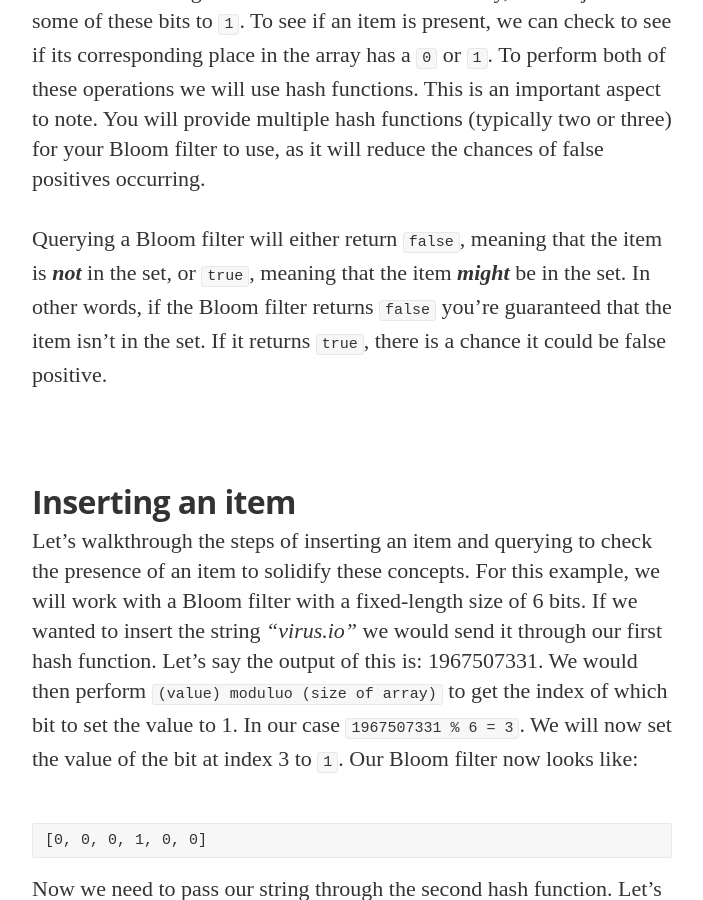
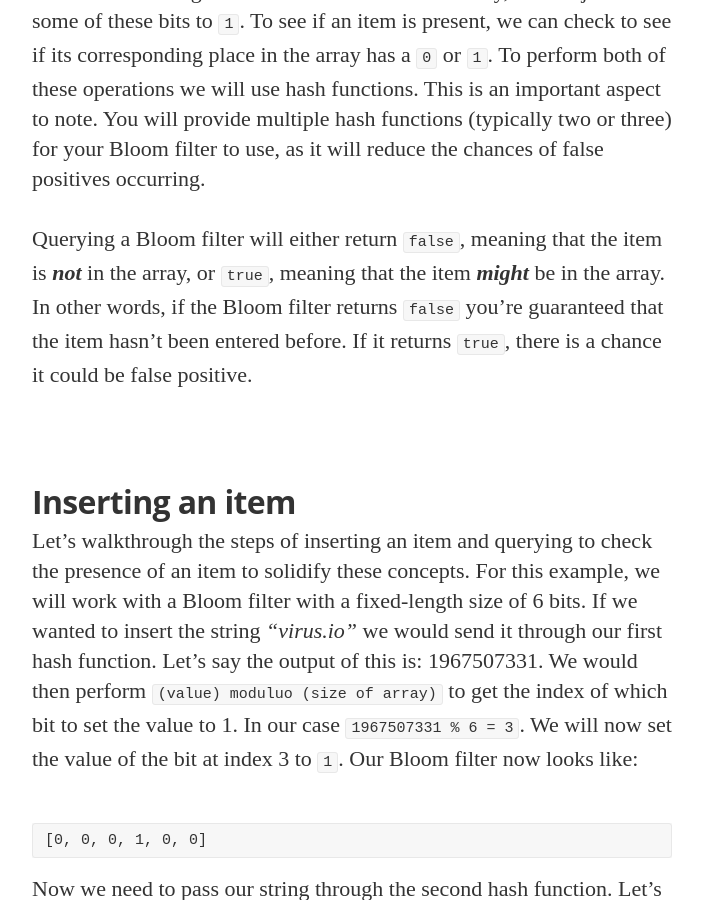
Before and after one commit to nathankrishnan/nathankrishnan.github.io, a Jekyll site: the page built from _posts/2017-03-18-bloomfilter.md, in a window 1280 px wide and 900 px high, scrolled down 1924 px. Shown: the whole window, without its empty margins (288-991 px from the left). Built offline with Jekyll 4.4.1, drawn with Linux system fonts in a browser that asks for light colours; nearby versions of some CDN libraries; some web fonts are replaced; comment, search, counter and statistics services are not loaded.

Commit message:
small wording corrections

````diff
--- a/_posts/2017-03-18-bloomfilter.md
+++ b/_posts/2017-03-18-bloomfilter.md
@@ -32,7 +32,7 @@ A Bloom filter can be conceptually thought of as a fixed-length array of bits.
 
 Instead of inserting the value of an item into the array, we can just set some of these bits to ```1```.  To see if an item is present, we can check to see if its corresponding place in the array has a ```0``` or ```1```. To perform both of these operations we will use hash functions.  This is an important aspect to note.  You will provide multiple hash functions (typically two or three) for your Bloom filter to use, as it will reduce the chances of false positives occurring.
 
-Querying a Bloom filter will either return ```false```, meaning that the item is ***not*** in the set, or ```true```, meaning that the item ***might*** be in the set. In other words, if the Bloom filter returns ```false``` you're guaranteed that the item isn't in the set.  If it returns ```true```, there is a chance it could be false positive.
+Querying a Bloom filter will either return ```false```, meaning that the item is ***not*** in the array, or ```true```, meaning that the item ***might*** be in the array. In other words, if the Bloom filter returns ```false``` you're guaranteed that the item hasn't been entered before.  If it returns ```true```, there is a chance it could be false positive.
 
 # Inserting an item
 Let's walkthrough the steps of inserting an item and querying to check the presence of an item to solidify these concepts. For this example, we will work with a Bloom filter with a fixed-length size of 6 bits.  If we wanted to insert the string *"virus.io"* we would send it through our first hash function.  Let's say the output of this is: 1967507331.  We would then perform ```(value) moduluo (size of array)``` to get the index of which bit to set the value to 1. In our case ```1967507331 % 6 = 3```.  We will now set the value of the bit at index 3 to ```1```.  Our Bloom filter now looks like:
@@ -72,13 +72,13 @@ public class BloomFilter<T> {
         self.hashFunctions = hashFunctions
     }
 
-    private func computeHashes(_ value: T) -> [Int] {}
+    private func computeHashes(_ value: T) -> [Int]
 
-    public func insert(_ element: T) {}
+    public func insert(_ element: T)
 
-    public func query(_ value: T) -> Bool {}
+    public func query(_ value: T) -> Bool
 
-    public func isEmpty() {}
+    public func isEmpty()
 }
 ```
 
````
